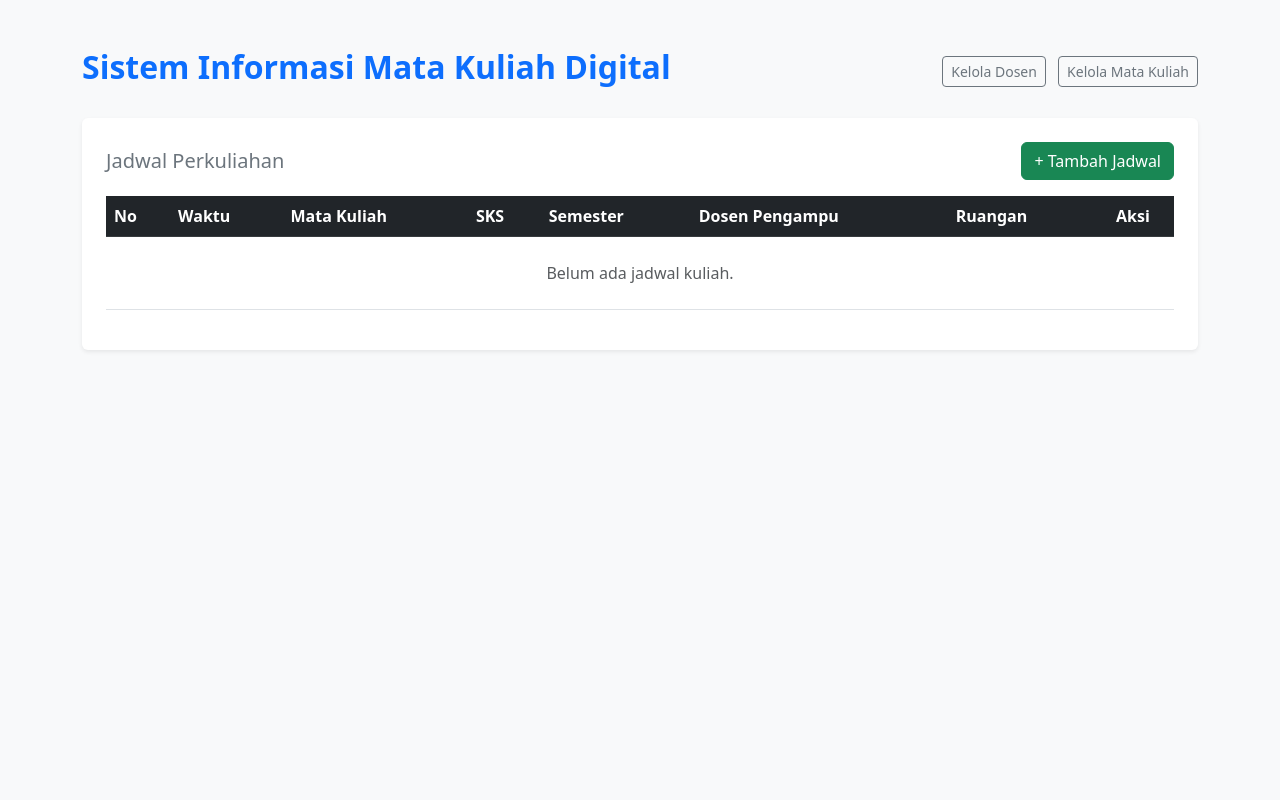
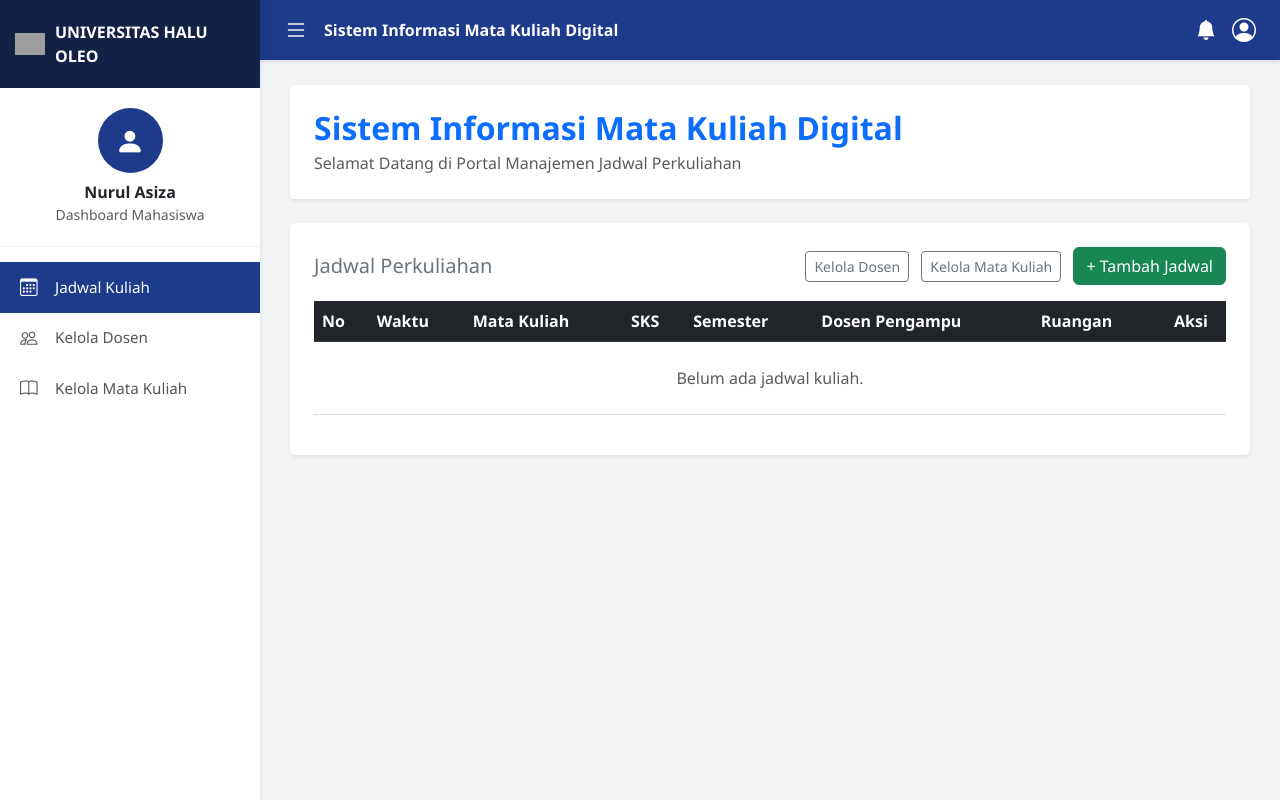
Before and after one commit to cacaajaa01/kel9sistemoperasi, a PHP site: page / in a window 1280 px wide. Run offline with PHP 8.4, Linux system fonts and the light colour scheme; data that the repository does not hold is empty; grey boxes are pictures that could not be loaded.

Commit message:
mengubah tampilan dashboard menjadi tema biru uho

```diff
--- a/index.php
+++ b/index.php
@@ -6,23 +6,147 @@
     <meta name="viewport" content="width=device-width, initial-scale=1.0">
     <title>Sistem Informasi Mata Kuliah</title>
     <link href="https://cdn.jsdelivr.net/npm/bootstrap@5.3.0/dist/css/bootstrap.min.css" rel="stylesheet">
+    <link rel="stylesheet" href="https://cdn.jsdelivr.net/npm/bootstrap-icons@1.11.0/font/bootstrap-icons.css">
+    <style>
+        body {
+            font-family: 'Segoe UI', Tahoma, Geneva, Verdana, sans-serif;
+            background-color: #f3f4f6;
+        }
+        /* Sidebar Styling */
+        .sidebar {
+            width: 260px;
+            min-height: 100vh;
+            background-color: #ffffff;
+            box-shadow: 2px 0 5px rgba(0,0,0,0.05);
+            position: fixed;
+            top: 0;
+            left: 0;
+            z-index: 100;
+        }
+        .sidebar-brand {
+            background-color: #112244;
+            color: white;
+            padding: 20px 15px;
+            display: flex;
+            align-items: center;
+            font-weight: bold;
+            font-size: 1rem;
+        }
+        .sidebar-brand img {
+            width: 30px;
+            margin-right: 10px;
+        }
+        .user-profile-box {
+            padding: 20px 15px;
+            text-align: center;
+            border-bottom: 1px solid #f0f0f0;
+        }
+        .user-avatar {
+            width: 65px;
+            height: 65px;
+            border-radius: 50%;
+            background-color: #1e3a8a;
+            color: white;
+            display: flex;
+            align-items: center;
+            justify-content: center;
+            font-size: 1.8rem;
+            margin: 0 auto 10px;
+        }
+        .nav-menu {
+            padding: 15px 0;
+        }
+        .nav-menu a {
+            display: flex;
+            align-items: center;
+            padding: 12px 20px;
+            color: #555;
+            text-decoration: none;
+            font-size: 0.95rem;
+            transition: all 0.2s;
+        }
+        .nav-menu a i {
+            margin-right: 15px;
+            font-size: 1.1rem;
+            width: 20px;
+        }
+        .nav-menu a:hover, .nav-menu a.active {
+            background-color: #1e3a8a;
+            color: white;
+            font-weight: 500;
+        }
+        /* Topbar Styling */
+        .topbar {
+            height: 60px;
+            background-color: #1e3a8a;
+            position: fixed;
+            top: 0;
+            right: 0;
+            left: 260px;
+            z-index: 99;
+            box-shadow: 0 2px 4px rgba(0,0,0,0.1);
+        }
+        /* Main Content Styling */
+        .main-content {
+            margin-left: 260px;
+            padding: 85px 30px 30px;
+        }
+        .welcome-card {
+            background-color: white;
+            border-radius: 4px;
+            border-left: 5px solid #1e3a8a;
+        }
+    </style>
 </head>
-<body class="bg-light">
+<body>
 
-    <div class="container mt-5">
-        <div class="d-flex justify-content-between align-items-center mb-4">
-            <h2 class="text-primary fw-bold">Sistem Informasi Mata Kuliah Digital</h2>
-            <div>
-                <a href="master_dosen.php" class="btn btn-outline-secondary btn-sm me-2">Kelola Dosen</a>
-                <a href="master_mk.php" class="btn btn-outline-secondary btn-sm">Kelola Mata Kuliah</a>
+    <div class="sidebar">
+        <div class="sidebar-brand">
+            <img src="https://upload.wikimedia.org/wikipedia/id/c/c8/Logo_uho.png" alt="Logo UHO" onerror="this.src='https://placehold.co/40x40?text=UHO'">
+            UNIVERSITAS HALU OLEO
+        </div>
+
+        <div class="user-profile-box">
+            <div class="user-avatar">
+                <i class="bi bi-person-fill"></i>
             </div>
+            <h6 class="mb-0 fw-bold text-dark">Nurul Asiza</h6>
+            <small class="text-muted">Dashboard Mahasiswa</small>
+        </div>
+
+        <div class="nav-menu">
+            <a href="#" class="active"><i class="bi bi-calendar3"></i> Jadwal Kuliah</a>
+            <a href="master_dosen.php"><i class="bi bi-people"></i> Kelola Dosen</a>
+            <a href="master_mk.php"><i class="bi bi-book"></i> Kelola Mata Kuliah</a>
+        </div>
+    </div>
+
+    <div class="topbar d-flex align-items-center justify-content-between px-4">
+        <div class="d-flex align-items-center text-white">
+            <i class="bi bi-list fs-4 me-3" style="cursor: pointer;"></i>
+            <span class="fw-semibold">Sistem Informasi Mata Kuliah Digital</span>
+        </div>
+        <div class="text-white d-flex align-items-center">
+            <i class="bi bi-bell-fill me-3 fs-5" style="cursor: pointer;"></i>
+            <i class="bi bi-person-circle fs-4" style="cursor: pointer;"></i>
+        </div>
+    </div>
+
+    <div class="main-content">
+        <div class="welcome-card card shadow-sm p-4 mb-4 border-0">
+            <h2 class="text-primary fw-bold mb-1">Sistem Informasi Mata Kuliah Digital</h2>
+            <p class="text-muted mb-0">Selamat Datang di Portal Manajemen Jadwal Perkuliahan</p>
         </div>
 
         <div class="card shadow-sm border-0">
             <div class="card-body p-4">
                 <div class="d-flex justify-content-between align-items-center mb-3">
                     <h5 class="card-title mb-0 text-secondary">Jadwal Perkuliahan</h5>
-                    <a href="tambah_jadwal.php" class="btn btn-success">+ Tambah Jadwal</a>
+                    <div>
+                        <a href="master_dosen.php" class="btn btn-outline-secondary btn-sm me-2">Kelola Dosen</a>
+                        <a href="master_mk.php" class="btn btn-outline-secondary btn-sm me-2">Kelola Mata Kuliah</a>
+                        <a href="tambah_jadwal.php" class="btn btn-success">+ Tambah Jadwal</a>
+                    </div>
                 </div>
 
                 <div class="table-responsive">
@@ -82,4 +206,4 @@
 
     <script src="https://cdn.jsdelivr.net/npm/bootstrap@5.3.0/dist/js/bootstrap.bundle.min.js"></script>
 </body>
-</html>
+</html>~
--- a/koneksi.php
+++ b/koneksi.php
@@ -3,7 +3,7 @@
 $host = "localhost"; // Jika kamu menggunakan Docker, ganti "localhost" menjadi "db"
 $user = "root";      // Username default MySQL di XAMPP/Laragon biasanya "root"
 $pass = "";          // Password default MySQL di XAMPP/Laragon biasanya kosong
-$db   = "db_perkuliahan_digital"; // Nama database relasional yang sudah kita buat
+$db   = "jadwalmatkul"; // Nama database relasional yang sudah kita buat
 
 // Membuat koneksi ke database MySQL
 $koneksi = mysqli_connect($host, $user, $pass, $db);
```
